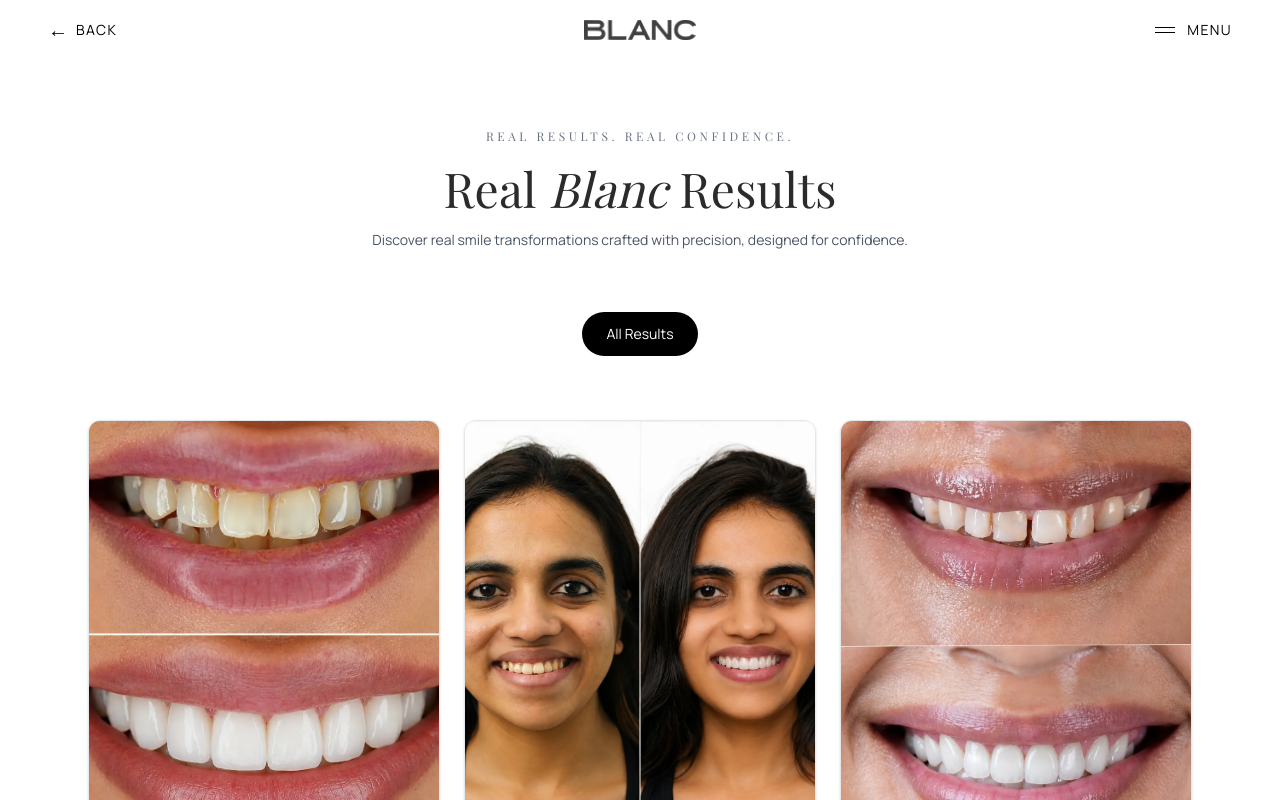
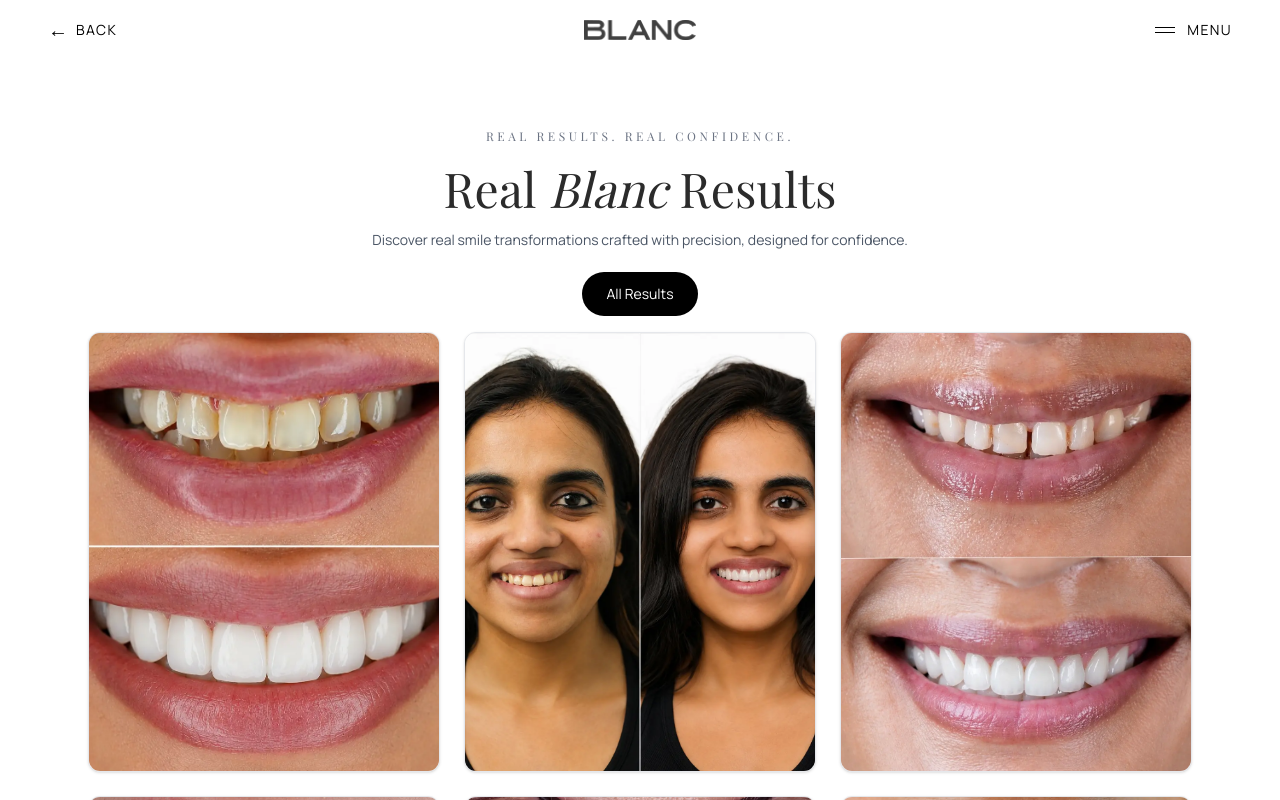
Before and after one commit to Ladwa14/blanc-website, a Next.js app: page /results in a window 1280 px wide. Shown: the top 800 px of the page. Built offline with nearby package versions, Linux system fonts and the light colour scheme; a web font is replaced by a local one.

Commit message:
again changes done

```diff
--- a/app/results/ResultsClient.tsx
+++ b/app/results/ResultsClient.tsx
@@ -76,7 +76,7 @@
           </p>
 
           {/* Pills */}
-          <div className="flex flex-wrap justify-center gap-3 mt-14">
+          <div className="flex flex-wrap justify-center gap-3 mt-4">
 
             {categories.map((category) => (
 
@@ -98,7 +98,7 @@
 
           {/* Grid */}
 
-          <div className="grid grid-cols-1 sm:grid-cols-2 lg:grid-cols-3 gap-6 mt-16 max-w-6xl mx-auto">
+          <div className="grid grid-cols-1 sm:grid-cols-2 lg:grid-cols-3 gap-6 mt-4 max-w-6xl mx-auto">
 
             {filteredResults.map((item, index) => (
 
```
